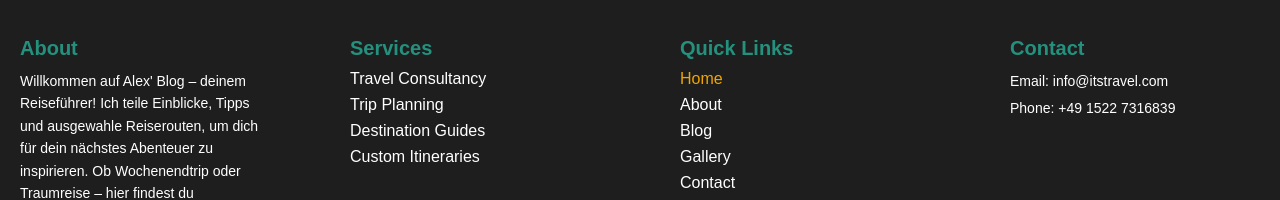
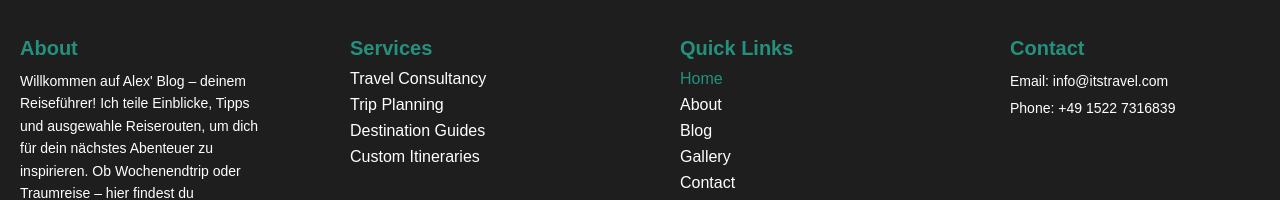
Before and after one commit to BlessingLuphahla/blog-app-ui, a React (Create React App) app: page / in a window 1280 px wide. In both pictures the pointer is over the link "Home". Shown: the part 1335-1535 px from the top of the page. Built offline with nearby package versions, Linux system fonts and the light colour scheme; no server answers.

Commit message:
Update footer.css

```diff
--- a/src/pages/footer/footer.css
+++ b/src/pages/footer/footer.css
@@ -53,7 +53,7 @@
 }
 
 .footerNav a:hover {
-  color: #f0a500;
+  color: #24917e;
 }
 
 /* Contact Details */
```
